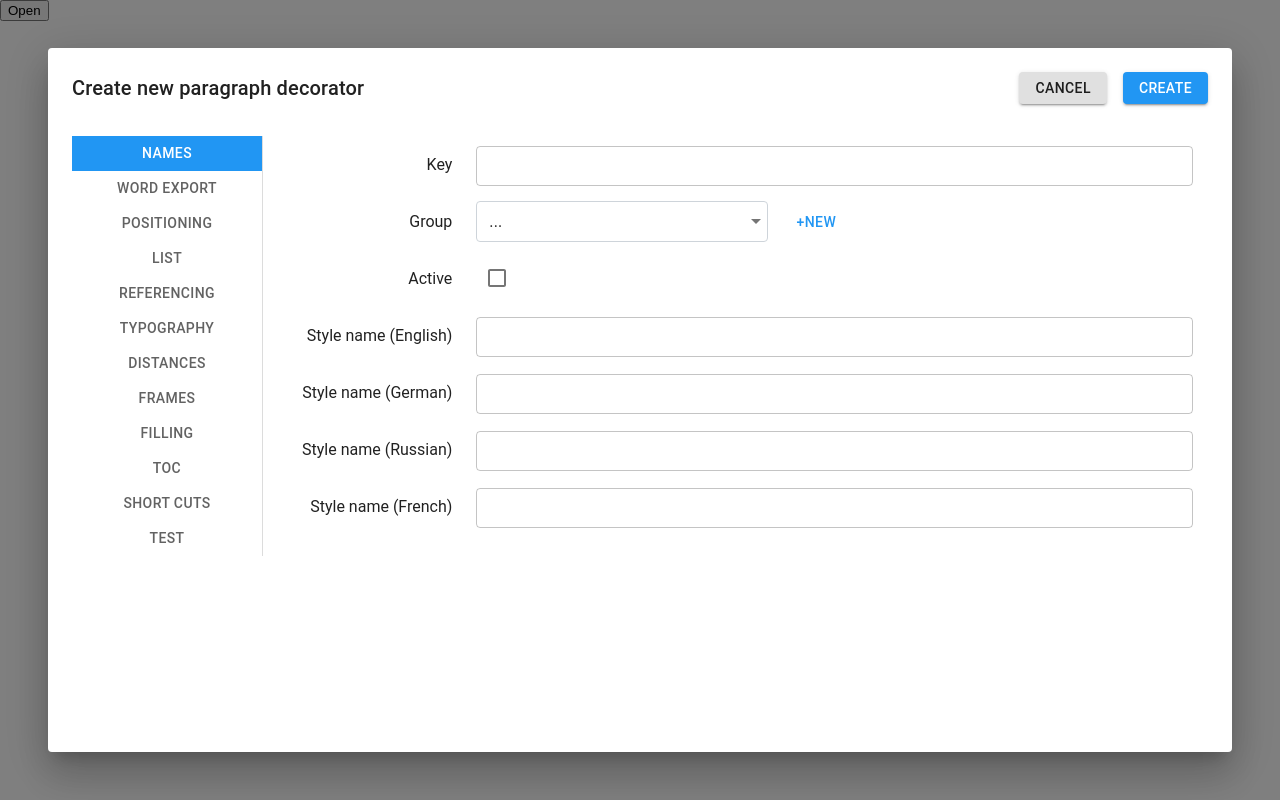
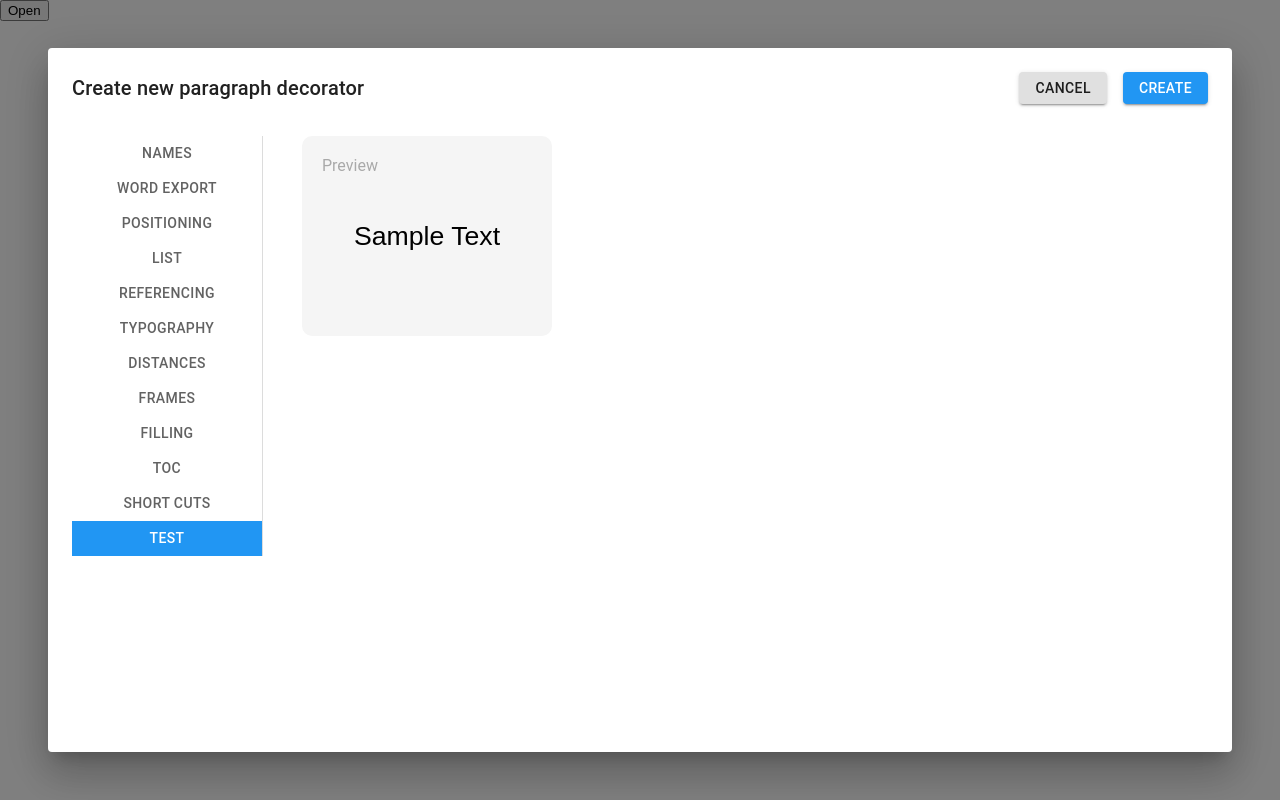
Before and after one commit to svognev/newdec, a React (Create React App) app: page / in a window 1280 px wide. Built offline with nearby package versions, Linux system fonts and the light colour scheme.

Commit message:
add the preview element and the frame type input

```diff
--- a/src/components/NewDecDialog/index.js
+++ b/src/components/NewDecDialog/index.js
@@ -27,7 +27,7 @@ import "./style.css";
 
 class NewDecDialog extends React.Component {
     state = {
-        openedTab: 0,
+        openedTab: 11,
         isList: true,
         listType: "unordered",
         bulletField: "",
@@ -46,6 +46,11 @@ class NewDecDialog extends React.Component {
         firstRowIndent: "",
         otherRowsIndent: "",
         lineSpacing: "",
+        previewText: "Sample Text",
+        previewStyle: {
+            fontSize: "20pt",
+           // backgroundColor: "coral",
+        }
     };
 
     toggleStateProperty = (propName) => (e) => {
@@ -117,6 +122,8 @@ class NewDecDialog extends React.Component {
                 firstRowIndent,
                 otherRowsIndent,
                 lineSpacing,
+                previewText,
+                previewStyle,
             } = this.state;
 
         const { setBulletField } = this;
@@ -138,6 +145,9 @@ class NewDecDialog extends React.Component {
         const changeOtherRowsIndent = this.setNumber("otherRowsIndent");
         const changeLineSpacing = this.setNumber("lineSpacing");
         const changeBorderColorName = this.setStateProperty("borderColorName");
+        const changePreviewText = this.setStateProperty("previewText");
+
+        const previewProps = { previewText, changePreviewText, previewStyle };
 
         const listSectionProps = {
             isList,
@@ -155,6 +165,7 @@ class NewDecDialog extends React.Component {
             changeTextTransform,
             fontColor,
             changeFontColor,
+            previewProps,
         };
 
         const distancesSectionProps = {
@@ -258,7 +269,7 @@ class NewDecDialog extends React.Component {
                         { openedTab === 8 && <FillingSection {...fillingSectionProps} /> }
                         { openedTab === 9 && <TocSection /> }
                         { openedTab === 10 && <ShortCutsSection /> }
-                        { openedTab === 11 && <TestSection {...framesSectionProps} /> }
+                        { openedTab === 11 && <TestSection {...typographySectionProps} /> }
                     </div>
                 </DialogContent>
             </CustomDialog>
--- a/src/components/NewDecDialog/sections/FramesSection/FramesSection.js
+++ b/src/components/NewDecDialog/sections/FramesSection/FramesSection.js
@@ -5,7 +5,7 @@ import Checkbox from '@material-ui/core/Checkbox';
 import InputAdornment from '@material-ui/core/InputAdornment';
 import NativeSelect from '@material-ui/core/NativeSelect';
 
-import CustomInputShort from 'components/common/CustomInputShort';
+import FrameTypeInput from 'components/common/FrameTypeInput';
 import { getCorrectColor, selectAllOnClick } from 'utils.js';
 
 import "./style.css";
@@ -136,7 +136,7 @@ const FramesSection = (props) => {
                 <span>Type of frame</span>
                 <div >
                     <NativeSelect
-                        input={ <CustomInputShort className="frameTypeInput" /> }
+                        input={ <FrameTypeInput /> }
                         value={borderType}
                         onChange={changeBorderType}
                     >
--- a/src/components/NewDecDialog/sections/FramesSection/style.css
+++ b/src/components/NewDecDialog/sections/FramesSection/style.css
@@ -63,7 +63,3 @@
     align-items: center;
     justify-content: center;
 }
-
-.paragraphDecorators-dialog .frameTypeInput {
-    width: 110px;
-}
--- a/src/components/NewDecDialog/sections/TestSection.js
+++ b/src/components/NewDecDialog/sections/TestSection.js
@@ -1,9 +1,11 @@
 import React from 'react';
+import Preview from "components/common/Preview";
 
 const TestSection = (props) => {
+    const { previewProps } = props;
     return (
         <div className="dialogGrid dialogGrid_2cols">
-
+            <Preview {...previewProps} />
         </div>
     );
 };
--- a/src/components/NewDecDialog/style.css
+++ b/src/components/NewDecDialog/style.css
@@ -115,7 +115,6 @@
     display: flex;
     align-items: center;
 }
-
 
 
 .grid-item {
--- /dev/null
+++ b/src/components/common/FrameTypeInput.js
@@ -0,0 +1,35 @@
+import { withStyles } from '@material-ui/core/styles';
+import InputBase from '@material-ui/core/InputBase';
+
+const FrameTypeInput = withStyles(theme => ({
+    root: {
+      width: "110px",
+      'label + &': {
+        marginTop: theme.spacing(3),
+      },
+    },
+    input: {
+      borderRadius: 4,
+      position: 'relative',
+      backgroundColor: theme.palette.background.paper,
+      border: '1px solid #ced4da',
+      fontSize: 16,
+      padding: '10px 26px 10px 12px',
+      transition: theme.transitions.create(['border-color', 'box-shadow']),
+      fontFamily: [
+        'Arial',
+        'sans-serif',
+      ].join(','),
+      '&:hover': {
+        borderRadius: 4,
+        borderColor: '#212121',
+      },
+      '&:focus': {
+        borderRadius: 4,
+        borderColor: '#2f9aef',
+        boxShadow: '0 0 0 0.5px #2f9aef',
+      },
+    },
+  }))(InputBase);
+
+  export default FrameTypeInput;
--- /dev/null
+++ b/src/components/common/Preview/Preview.js
@@ -0,0 +1,28 @@
+import React from 'react';
+import "./style.css";
+
+const Preview = ({previewText, changePreviewText, previewStyle}) => {
+    const inputStyle = { ...previewStyle, backgroundColor: "none" };
+    const spanStyle = { ...previewStyle, color: previewStyle.backgroundColor || "whitesmoke" };
+    return (
+        <div className="preview">
+            <span className="preview-title">
+                Preview
+            </span>
+            <div className="preview-content">
+                <div className="demonstrationElement">
+                    <input className="demonstrationElement-input"
+                        value={previewText}
+                        onChange={changePreviewText}
+                        style={inputStyle}
+                    />
+                    <span className="demonstrationElement-text" style={spanStyle}>
+                        {previewText.replace(/ /g, "-")}
+                    </span>
+                </div>
+            </div>
+        </div>
+    );
+};
+
+export default Preview;
--- /dev/null
+++ b/src/components/common/Preview/index.js
@@ -0,0 +1,2 @@
+import Preview from "./Preview.js";
+export default Preview;
--- /dev/null
+++ b/src/components/common/Preview/style.css
@@ -0,0 +1,65 @@
+
+.paragraphDecorators-dialog .preview {
+
+    background-color: whitesmoke;
+    border-radius: 10px;
+    padding: 20px;
+    box-sizing: border-box;
+}
+
+.paragraphDecorators-dialog .preview-content {
+    width: 210px;
+    height: 160px;
+    display: flex;
+    align-items: center;
+    justify-content: center;
+}
+
+.paragraphDecorators-dialog .preview-title {
+    color: darkgrey;
+    position: absolute;
+    font-size: 12pt;
+}
+
+.paragraphDecorators-dialog .demonstrationElement {
+    width: 100%;
+    display: flex;
+    align-items: center;
+    justify-content: center;
+}
+
+.paragraphDecorators-dialog .demonstrationElement-input {
+    border: none;
+    background: none;
+    width: 100%;
+    text-align: center;
+    font-size: 12pt;
+    z-index: 5;
+}
+
+.paragraphDecorators-dialog .demonstrationElement-text {
+    position: absolute;
+    font-size: 12pt;
+    align-self: center;
+    justify-self: center;
+    z-index: 0;
+    z-index: 4;
+    overflow: hidden;
+    max-width: 210px;
+}
+
+.paragraphDecorators-dialog .demonstrationElement input {
+    -moz-user-select: none !important;
+    -ms-user-select: none !important;
+    -o-user-select: none !important;
+    -webkit-user-select: none !important;
+    -webkit-appearance: none !important;
+}
+
+.paragraphDecorators-dialog .demonstrationElement input:active {
+    outline: none !important;
+}
+
+.paragraphDecorators-dialog .demonstrationElement input:focus {
+    outline: none !important;
+}
```
